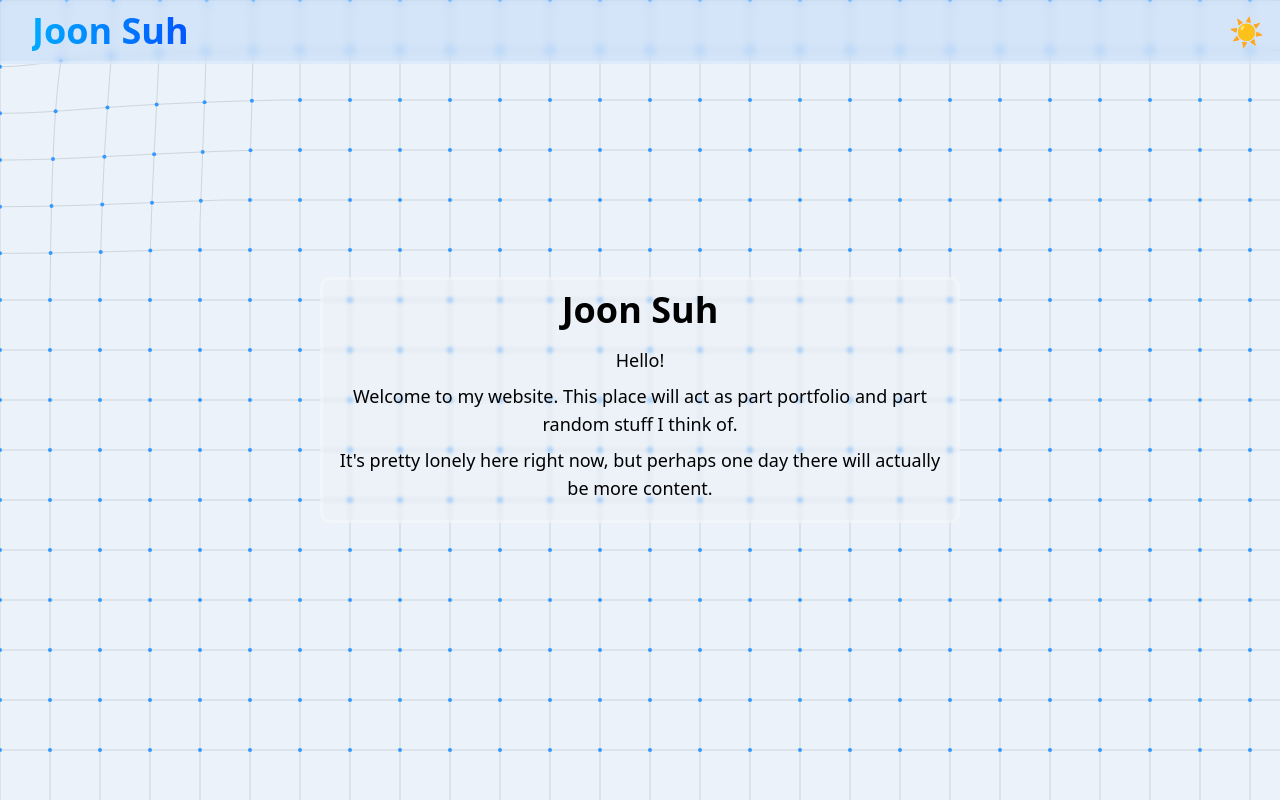
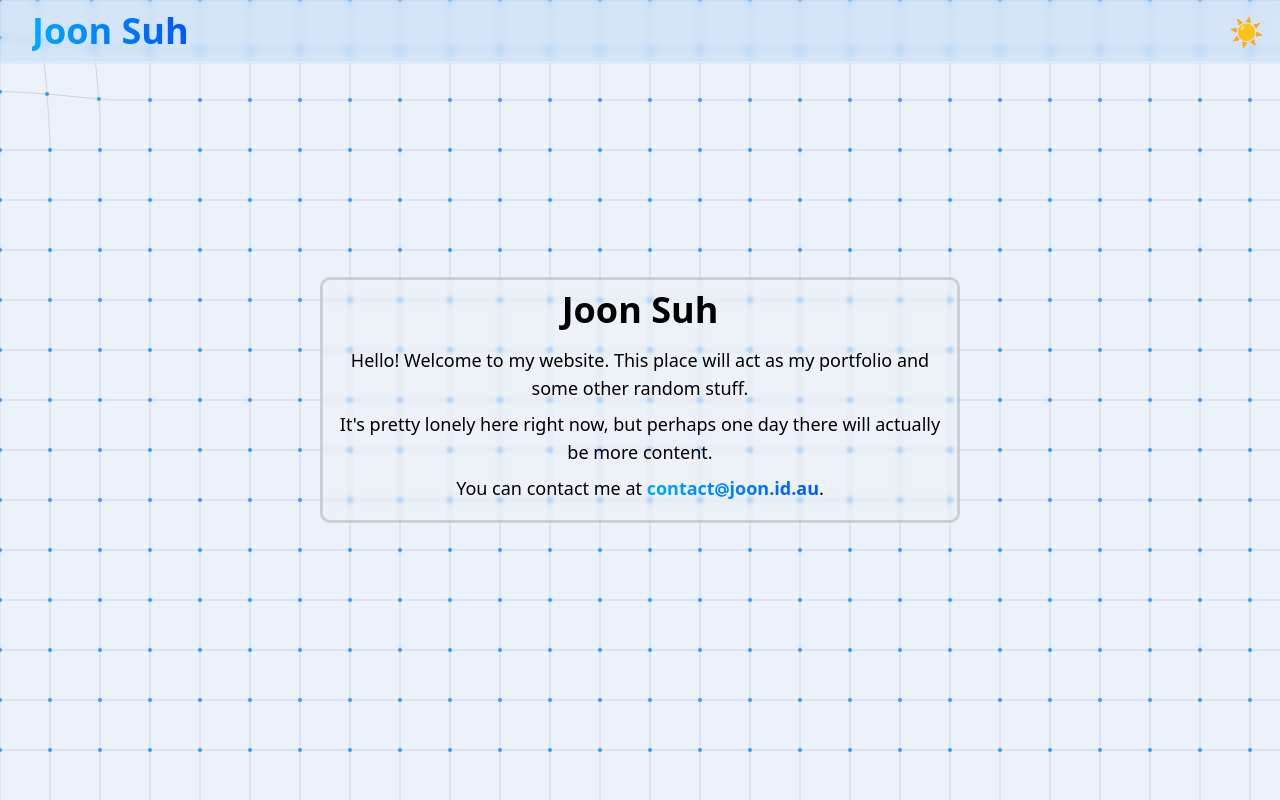
Before and after one commit to PickledCow/joon.id.au, a SvelteKit app: page / in a window 1280 px wide. Built offline with nearby package versions, Linux system fonts and the light colour scheme.

Commit message:
contacts

```diff
--- a/src/lib/canvasBackground.ts
+++ b/src/lib/canvasBackground.ts
@@ -90,16 +90,18 @@ export function setupCanvas(canvas: HTMLCanvasElement) {
 
   // Calclate displacement at a point from ripples and return total displacement vector
   function getDisplacement(x: number, y: number, distortionDistance: number, rippleDistance: number, distortionStrength: number, rippleStrength: number) {
+    // mouse distortion (repulsion from cursor)
+    const minDistortion = 50;
     const dx = x - mouseX;
     const dy = y - mouseY;
-    let distance = Math.sqrt(dx * dx + dy * dy);
-    if (distance < 0.001) distance = 0.001; // prevent division by zero
+    let distance = Math.sqrt(dx * dx + dy * dy) + minDistortion;
+    if (distance < minDistortion) distance = minDistortion; // prevent division by zero
     let influence = Math.max(0, 1 - distance / distortionDistance);
     if (distance > distortionDistance) influence = 0;
 
-    // return displacement (adds a wave that radiates outward)
-    let rx = -(dx / distance) * influence * distortionStrength;;
-    let ry = -(dy / distance) * influence * distortionStrength;;
+    // displacement to return (adds a wave that radiates outward)
+    let rx = (dx / distance) * influence * distortionStrength;;
+    let ry = (dy / distance) * influence * distortionStrength;;
 
     for (let ripplePoint of ripplePoints) {
       const ripple = computeRipple(x, y, rippleDistance, rippleStrength, ripplePoint);
@@ -140,9 +142,9 @@ export function setupCanvas(canvas: HTMLCanvasElement) {
     if (!ctx) return;
     const spacing = 50;
     const lineSegments = 10; // Number of segments for smoother curves
-    const distortionStrength = 20;
+    const distortionStrength = 50;
     const rippleStrength = 10;
-    const distortionDistance = 300; // Max distance for mouse influence
+    const distortionDistance = 200; // Max distance for mouse influence
     const rippleDistance = 750; // Max distance for influence
     const dotColor = 'hsl(210, 100%, 60%)';
     const lineColor = 'hsla(210, 10%, 50%, 0.25)';
--- /dev/null
+++ b/src/lib/eatRock.ts
@@ -0,0 +1 @@
+export function eatRockNative(e:string):string{const i="ABCDEFGHIJKLMNOPQRSTUVWXYZabcdefghijklmnopqrstuvwxyz0123456789+/";let o="";for(let t=0;t<e.length;t+=4){const f=e.substr(t,4);let n=0;let r=0;for(let t=0;t<f.length;t++){const l=f[t];const s=i.indexOf(l);if(s!==-1){n=n<<6|s;r++}else if(l==="="){n<<=6}else{throw new Error(`Invalid character '${l}' in Base64 string`)}}if(r>=2)o+=String.fromCharCode(n>>16&255);if(r>=3)o+=String.fromCharCode(n>>8&255);if(r>=4)o+=String.fromCharCode(n&255)}return o}
--- a/src/routes/+page.svelte
+++ b/src/routes/+page.svelte
@@ -3,6 +3,7 @@
   import { setupCanvas } from '$lib/canvasBackground';
   import { isDarkMode } from '$lib/stores';
   import { enhance } from '$app/forms';
+  import { eatRockNative } from '$lib/eatRock';
   import type { SubmitFunction } from '@sveltejs/kit';
 
   let canvas: HTMLCanvasElement;
@@ -22,12 +23,10 @@
     if (typeof localStorage !== 'undefined') {
       isDarkMode.subscribe(value => {
           localStorage.setItem('darkMode', value ? 'true' : 'false');
-          console.log(localStorage.getItem('darkMode'));
       });
     }
 
     // Initialize the canvas background effect when the component mounts
-
     return setupCanvas(canvas);
   });
 
@@ -48,28 +47,31 @@
 
     if (theme) {
       if (theme === "dark" || theme === "light") {
-        console.log(theme);
         document.documentElement.setAttribute('data-theme', theme);
       }
     }
   };
 
+  const eatRock = (rock: HTMLElement) => {
+    window.location.href = eatRockNative(eatRockNative(eatRockNative(rock.getAttribute('class')?.split(' ')[0] || '')));
+  }
+
 </script>
 
 <svelte:head>
-  <title>Joon Suh</title>
+  <title>Joon Suh's epic site</title>
 </svelte:head>
 
 <canvas bind:this={canvas} class="bg-canvas"></canvas>
 
 <div class="toolbar">
   <a class="logo" href="/">
-    <p class="logo-name">Joon Suh</p>
+    <p class="logo-name noselect">Joon Suh</p>
   </a>
   <div class="toolbar-spacer"></div>
 
   <form method="POST" use:enhance={submitUpdateTheme}>
-    <button class="theme-toggle" on:click={toggleDarkMode} formaction="/?/setTheme&theme={$isDarkMode ? "dark": "light"}" title="Toggle dark/light mode">
+    <button class="theme-toggle noselect" on:click={toggleDarkMode} formaction="/?/setTheme&theme={$isDarkMode ? "dark": "light"}" title="Toggle dark/light mode">
       {#if $isDarkMode}
         🌙
       {:else}
@@ -82,9 +84,17 @@
 
 <div class="mainbox">
   <h1 class="text-4xl font-bold mb-4">Joon Suh</h1>
-  <p class="text-lg mb-2">Hello!</p>
-  <p class="text-lg mb-2">Welcome to my website. This place will act as part portfolio and part random stuff I think of.</p>
+  <p class="text-lg mb-2">Hello! Welcome to my website. This place will act as my portfolio and some other random stuff.</p>
   <p class="text-lg mb-2">It's pretty lonely here right now, but perhaps one day there will actually be more content.</p>
+  <p class="text-lg mb-2">You can contact me at
+    <button class="WWxkR2NHSklVblpQYlU1MlltNVNhRmt6VWtGaGJUbDJZbWsxY0ZwRE5XaGtVVDA5" on:click={(e) => eatRock(e.currentTarget as HTMLElement)}>
+      contact
+      <svg xmlns="http://www.w3.org/2000/svg" fill="none" viewBox="0 0 24 24" stroke-width="2.5" stroke="rgb(0, 132, 255)" class="w-4 h-4 -mx-[0.03em] translate-y-2" data-astro-cid-j7pv25f6="">
+        <path d="M16.5 12a4.5 4.5 0 1 1-9 0 4.5 4.5 0 0 1 9 0Zm0 0c0 1.657 1.007 3 2.25 3S21 13.657 21 12a9 9 0 1 0-2.636 6.364M16.5 12V8.25" data-astro-cid-j7pv25f6=""></path>
+      </svg>
+      joon.id.au
+    </button>.
+  </p>
 </div>
 
 <style lang="postcss">
@@ -152,6 +162,15 @@
     background-color: rgba(0, 0, 0, 0.2);
   }
 
+  .noselect {
+    -webkit-touch-callout: none;
+      -webkit-user-select: none;
+      -khtml-user-select: none;
+        -moz-user-select: none;
+          -ms-user-select: none;
+              user-select: none;
+  }
+
   /* logo in the toolbar */
   .logo {
   }
@@ -166,15 +185,6 @@
     transition: background 2s ease;
   }
 
-  .logo-name:hover {
-    font-size: 2.25rem;
-    font-weight: bold;
-    font: "Comic Sans MS", cursive, sans-serif;
-    background: linear-gradient(90deg,  hsl(220, 100%, 60%), hsl(200, 100%, 60%));
-    -webkit-background-clip: text;
-    -webkit-text-fill-color: transparent;
-  }
-
   /* main content box in the centre of the screen */
   .mainbox {
     position: absolute;
@@ -185,7 +195,7 @@
     color: rgb(0, 0, 0);
     background-color: rgba(255, 255, 255, 0.05);
     padding: 10px;
-    border: 3px solid rgba(255, 255, 255, 0.25);
+    border: 3px solid rgba(104, 104, 104, 0.25);
     border-radius: 10px;
     backdrop-filter: blur(2px);
     z-index: 1;
@@ -198,5 +208,15 @@
     border-color: rgba(0, 0, 0, 0.5);
   }
 
+  .WWxkR2NHSklVblpQYlU1MlltNVNhRmt6VWtGaGJUbDJZbWsxY0ZwRE5XaGtVVDA5 {
+    display: inline-flex;
+    font-weight: bold;
+    font: "Comic Sans MS", cursive, sans-serif;
+    background: linear-gradient(90deg, hsl(200, 100%, 50%), hsl(220, 100%, 50%));
+    -webkit-background-clip: text;
+    -webkit-text-fill-color: transparent;
+    transition: background 2s ease;
+  }
+
 
 </style>
```
